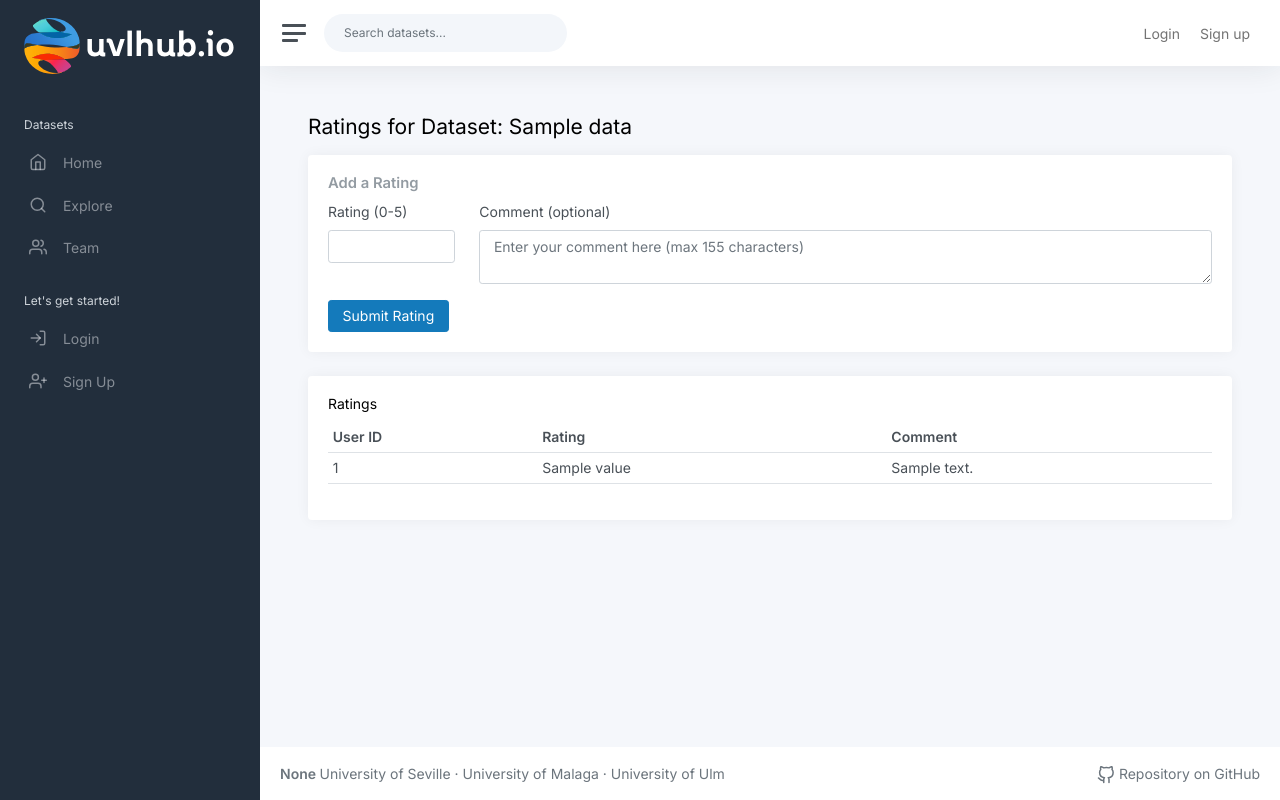
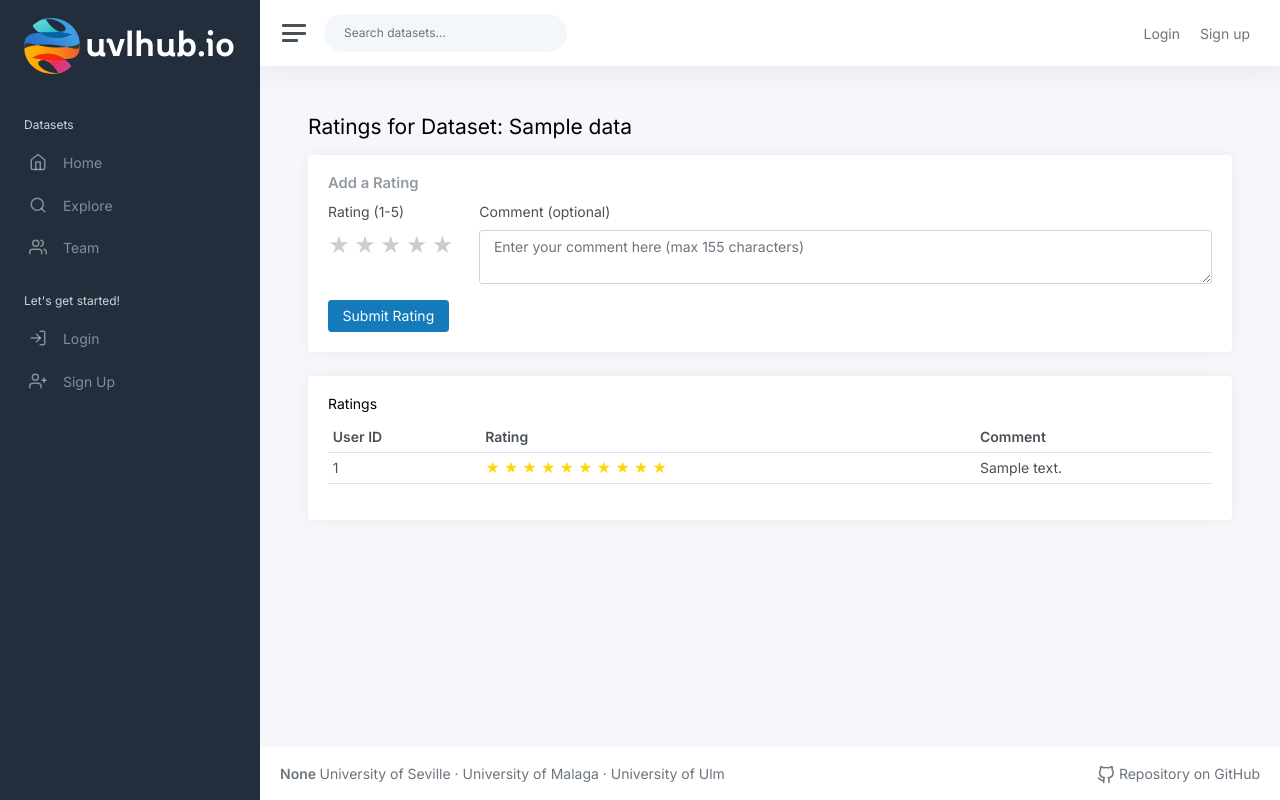
Before and after one commit to EGC-chicharrones/chicharrones-hub-1, a Flask app: template app/modules/dataset/templates/dataset/view_ratings.html in a window 1280 px wide. Run offline with Flask 3, Linux system fonts and the light colour scheme; tables that the repository leaves empty hold one stand-in row (values such as "Sample post"); the template is opened without the code that fills it: values that come from a table or form of the project are taken from there, most other values are stand-ins (such as "Sample title", 1, 10 or a date in 2020); parts of the project's set-up code (start-up, migrations or seed data) failed here and were passed over; some libraries are stand-ins or nearby versions.

Commit message:
feat: Implemented star ratings

```diff
--- a/app/modules/dataset/templates/dataset/view_ratings.html
+++ b/app/modules/dataset/templates/dataset/view_ratings.html
@@ -12,8 +12,19 @@
             <form action="{{ url_for('dataset.create_rating', dataset_id=dataset.id) }}" method="post">
                 <div class="row">
                     <div class="col-md-2">
-                        <label for="value" class="form-label">Rating (0-5)</label>
-                        <input type="number" class="form-control" id="value" name="value" min="0" max="5" required>
+                        <label for="value" class="form-label">Rating (1-5)</label>
+                        <!-- Aquí van las estrellas -->
+                        <div class="star-rating" id="starRating">
+                            <span class="star" data-value="1">&#9733;</span>
+                            <span class="star" data-value="2">&#9733;</span>
+                            <span class="star" data-value="3">&#9733;</span>
+                            <span class="star" data-value="4">&#9733;</span>
+                            <span class="star" data-value="5">&#9733;</span>
+                        </div>
+                        <!-- Este input oculto enviará el valor de la calificación seleccionada -->
+                        <input type="hidden" id="value" name="value" required>
+                        <!-- Contenedor para mostrar el texto sobrepuesto -->
+                        <div id="ratingText" class="mt-2" style="font-weight: bold; color: #555;"></div>
                     </div>
                     <div class="col-md-10">
                         <label for="comment" class="form-label">Comment (optional)</label>
@@ -25,6 +36,58 @@
         </div>
     </div>
 </div>
+
+<!-- Agrega los estilos para las estrellas -->
+<style>
+    .star-rating .star {
+        font-size: 1.5em;
+        color: #ccc;
+        cursor: pointer;
+        transition: color 0.2s;
+    }
+    .star-rating .star.selected,
+    .star-rating .star:hover,
+    .star-rating .star:hover ~ .star {
+        color: #FFD700;
+    }
+</style>
+
+<!-- Agrega el JavaScript para la interactividad -->
+<script>
+    const stars = document.querySelectorAll('.star-rating .star');
+    const ratingInput = document.getElementById('value');
+    const ratingText = document.getElementById('ratingText');
+
+    // Texto de retroalimentación
+    const ratingMessages = {
+        1: 'Terrible',
+        2: 'Bad',
+        3: 'OK',
+        4: 'Good',
+        5: 'Excellent'
+    };
+
+    stars.forEach(star => {
+        star.addEventListener('click', function() {
+            const rating = this.getAttribute('data-value');
+            ratingInput.value = rating;
+
+            // Mostrar el texto de retroalimentación sobrepuesto
+            ratingText.textContent = ratingMessages[rating];
+
+            // Resalta las estrellas seleccionadas
+            stars.forEach(s => s.classList.remove('selected'));
+            this.classList.add('selected');
+            let previousStar = this.previousElementSibling;
+            while (previousStar) {
+                previousStar.classList.add('selected');
+                previousStar = previousStar.previousElementSibling;
+            }
+        });
+    });
+</script>
+
+
 
 {% if ratings %}
     <div class="col-12">
@@ -43,7 +106,11 @@
                         {% for rating in ratings %}
                             <tr>
                                 <td>{{ rating.user_id }}</td>
-                                <td>{{ rating.value }}</td>
+                                <td>
+                                    {% for i in range(rating.value) %}
+                                        <span style="color: gold;">&#9733;</span>
+                                    {% endfor %}
+                                </td>
                                 <td>{{ rating.comment or "No comment" }}</td>
                             </tr>
                         {% endfor %}
```
